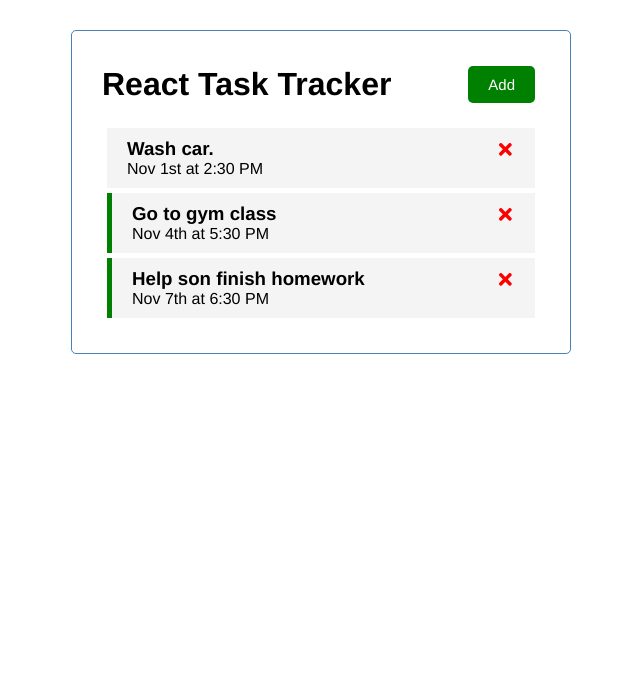
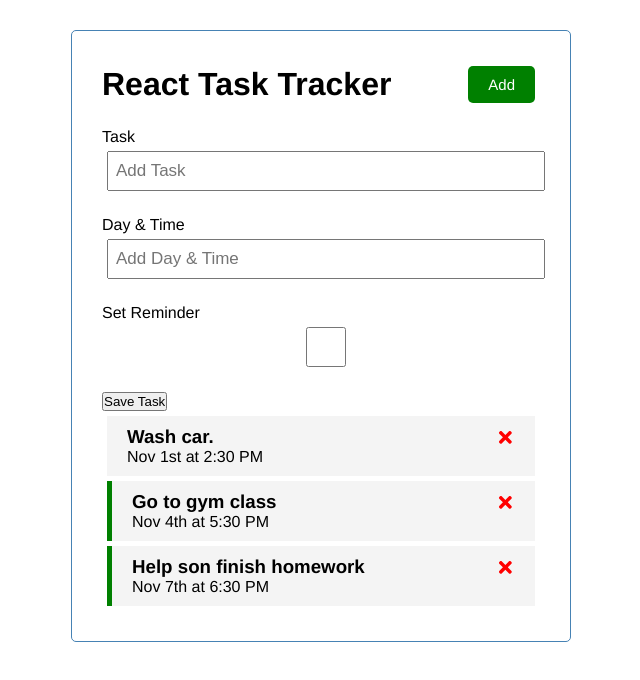
Before and after one commit to JDixon1995/Task-Tracker-App, a React (Create React App) app: page / in a window 1280 px wide. Shown: the top 680 px of the page, without its empty margins (319-959 px from the left). Built offline with nearby package versions, Linux system fonts and the light colour scheme.

Commit message:
built AddTask component, and styled U/I form.

```diff
--- a/src/App.js
+++ b/src/App.js
@@ -2,6 +2,7 @@
 import { useState } from 'react'
 import Header from './components/Header'
 import Tasks from './components/Tasks';
+import AddTask from './components/AddTask';
 
 const App = () => {
 
@@ -44,6 +45,7 @@
   return (
     <div className="container">
       <Header />
+      <AddTask />
       {tasks.length > 0 ? (<Tasks tasks={tasks}
       onDelete={deleteTask}
       onToggle={toggleReminder} />) :
--- /dev/null
+++ b/src/components/AddTask.js
@@ -0,0 +1,24 @@
+import React from 'react'
+
+const AddTask = () => {
+    return (
+        <form className='add-form'>
+            <div className='form-control'>
+                <label>Task</label>
+                <input type='text' placeholder='Add Task' />
+            </div>
+            <div className='form-control'>
+                <label>Day & Time</label>
+                <input type='text' placeholder='Add Day & Time' />
+            </div>
+            <div className='form-control'>
+                <label>Set Reminder</label>
+                <input type='checkbox' />
+            </div>
+
+            <input type='submit' value='Save Task' />
+        </form>
+    )
+}
+
+export default AddTask
--- a/src/index.css
+++ b/src/index.css
@@ -68,3 +68,23 @@
 .task.reminder {
   border-left: 5px solid green;
 }
+
+add-form {
+  margin-bottom: 40px;
+}
+
+.form-control {
+  margin: 20px 0;
+}
+
+.form-control label {
+  display: block;
+}
+
+.form-control input {
+  width: 100%;
+  height: 40px;
+  margin: 5px;
+  padding: 3px 7px;
+  font-size: 17px;
+}
```
